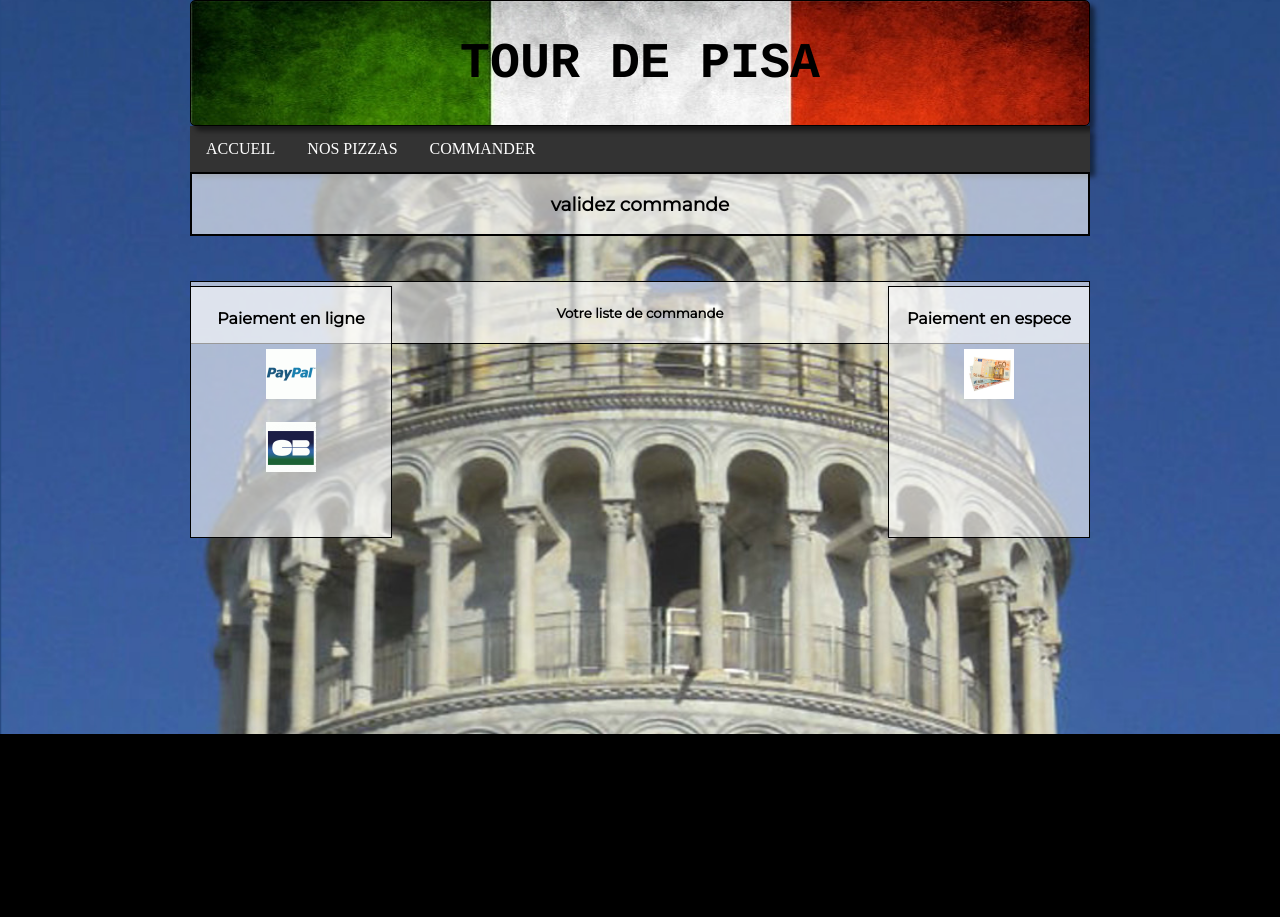
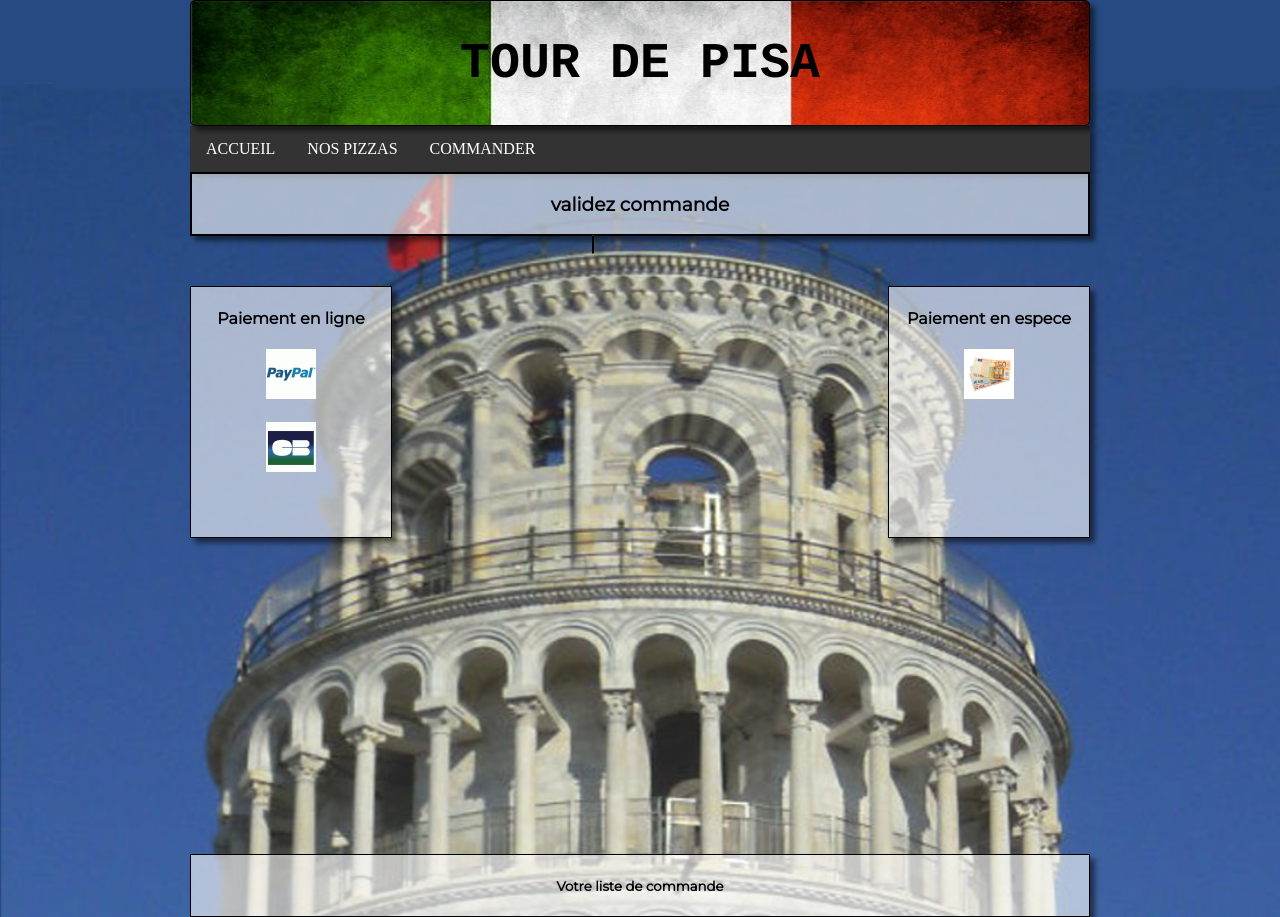
Before and after one commit to Audrey88/pizza, a PHP site: page /valid.html in a window 1280 px wide. Before the commit the page ends 734 px from the top, so only its background shows below. Run offline with PHP 8.4, Linux system fonts and the light colour scheme.

Commit message:
visu valid

```diff
--- a/css.css
+++ b/css.css
@@ -125,7 +125,7 @@ li a:hover {
 		border-radius: 5px;
 		box-shadow: 5px 5px 5px rgba(0,0,0,0.5);
 		width: 500px;
-		height: 200px;
+		height: 250px;
 		text-align: center;
 		float: right;
 		display: inline;
--- a/valid.css
+++ b/valid.css
@@ -45,7 +45,7 @@ li a:hover {
 
 
 #valid{
-
+	box-shadow: 5px 5px 5px rgba(0,0,0,0.5);
 	border: 2px solid black;
 	text-align: center;
 	background-color:rgba(255, 255, 255, 0.6);
@@ -57,7 +57,7 @@ li a:hover {
 	width: 200px;
 	height: 250px;
 	display: inline-block;
-
+	box-shadow: 5px 5px 5px rgba(0,0,0,0.5);
 	float: left;
 	margin-top: 50px;
 	text-align: center;
@@ -72,6 +72,7 @@ li a:hover {
 	height:  250px;
 	float: right;
 	margin-top: 50px;
+	box-shadow: 5px 5px 5px rgba(0,0,0,0.5);
 	text-align: center;
 	background-color:rgba(255, 255, 255, 0.6);
 	font-family: Montserrat;
@@ -79,9 +80,9 @@ li a:hover {
 
 #lcommand{
 border: 1px solid black;
-margin-top: 45px;
-float: bottom;
+margin-top: 600px;
 text-align: center;
+box-shadow: 5px 5px 5px rgba(0,0,0,0.5);
 background-color:rgba(255, 255, 255, 0.6);
 font-family: Montserrat;
 }
@@ -100,3 +101,18 @@ body{
 			width: 900px;
 
 }
+
+#formulaire{
+
+		border: 1px solid black;
+		margin-left: 200px;
+		margin-top: 900px;
+		border-radius: 5px;
+		box-shadow: 5px 5px 5px rgba(0,0,0,0.5);
+		width: 250px;
+		height: 400px;
+		text-align: center;
+		display: inline;
+		background-color: rgba(255, 255, 255, 0.6);
+		font-weight: bold;
+}
--- a/valid.html
+++ b/valid.html
@@ -25,6 +25,7 @@
 			 <img src="res/Paypal.gif" width="50px" height="50px"><br/><br/>
 			 <img src="res/CB.gif" width="50px" heigth="50px">
 	</div>
+	<div id="formulaire"> </div>
 
 	<div id="pay"> <h4> Paiement en espece </h4>
 			<img src="res/ESPECE.jpg" width="50px" height="50px">
```
